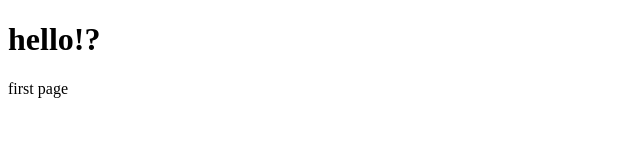
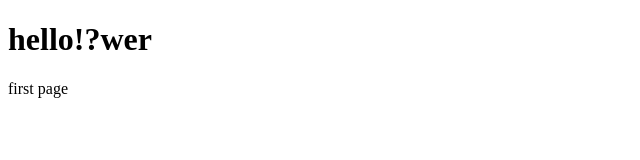
Before and after one commit to KrystKip/html-production-linux, a plain HTML site: page page.html in a window 1280 px wide. Shown: the full height of the page, 0-640 px from the left. Drawn offline with Linux system fonts and the light colour scheme.

Commit message:
Update page.html

```diff
--- a/page.html
+++ b/page.html
@@ -6,7 +6,7 @@
   <title>Frist Page</title>
 </head>
 <body>
-  <h1>hello!?</h1>
+  <h1>hello!?wer</h1>
   <p>first page</p>
 </body>
 </html>
```
